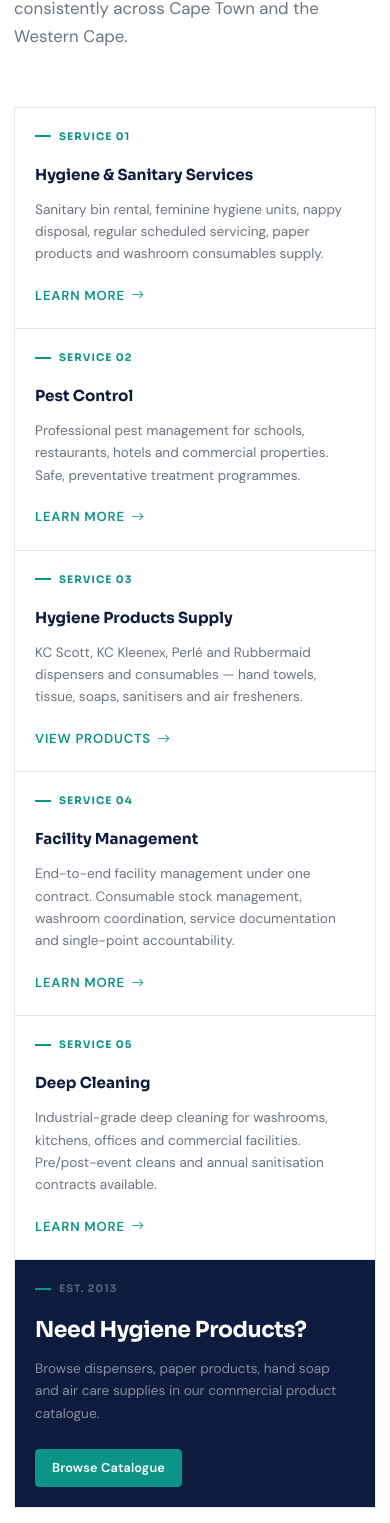
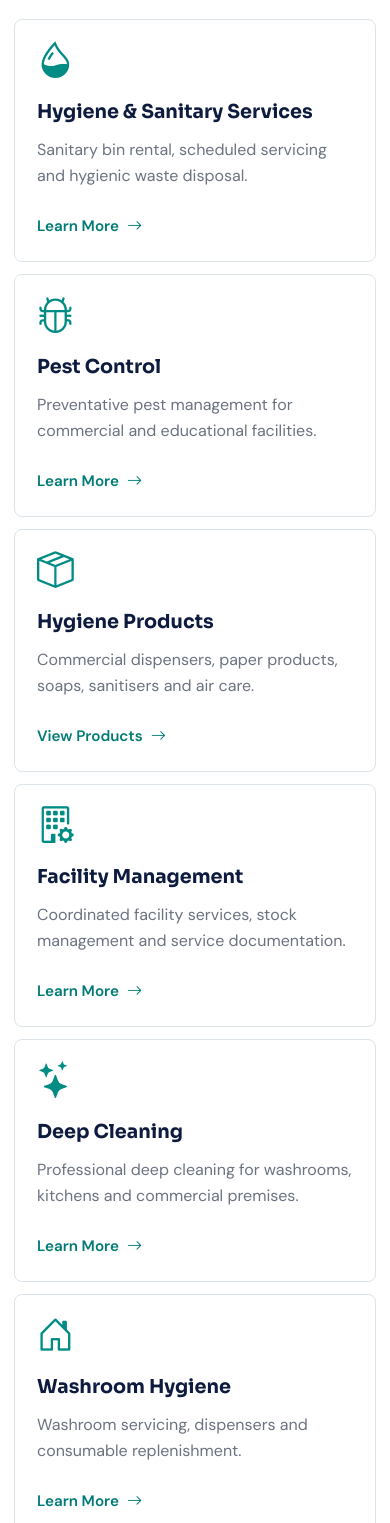
Before and after one commit to mapulecodes/excellentservices, a plain HTML site: page index.html in a window 390 px wide. Shown: the part 1199-2722 px from the top of the page. Drawn offline with nearby package versions, Linux system fonts and the light colour scheme.

Commit message:
Simplify homepage services into consistent responsive tiles

```diff
--- a/index.html
+++ b/index.html
@@ -65,7 +65,9 @@
   <link href="https://fonts.googleapis.com/css2?family=Sora:wght@400;600;700;800&family=DM+Sans:ital,opsz,wght@0,9..40,300;0,9..40,400;0,9..40,500;0,9..40,600;1,9..40,400&display=swap" rel="stylesheet">
   <link rel="stylesheet" href="https://cdn.jsdelivr.net/npm/bootstrap-icons@1.11.3/font/bootstrap-icons.min.css">
   <link rel="stylesheet" href="/assets/css/styles.css">
-</head>
+<style>
+.home-services .section-head{text-align:center;margin:0 auto 2.5rem}.home-services .section-lead{margin:1rem auto 0;max-width:680px}.home-service-grid{display:grid;grid-template-columns:repeat(3,minmax(0,1fr));gap:20px}.home-service-tile{display:flex;flex-direction:column;align-items:flex-start;padding:30px;background:#fff;border:1px solid #dce3e9;border-radius:8px;text-decoration:none;color:var(--navy);transition:background .2s,border-color .2s,transform .2s}.home-service-tile:hover,.home-service-tile:focus-visible{background:#f5faf9;border-color:#008b84;transform:translateY(-3px)}.home-service-icon{font-size:2.3rem;color:#008b84;line-height:1;margin-bottom:20px}.home-service-tile h3{font-size:1.2rem;line-height:1.35;margin:0 0 12px}.home-service-tile p{font-size:1rem;line-height:1.65;color:var(--text-muted);margin:0 0 24px}.home-service-link{display:flex;align-items:center;gap:8px;margin-top:auto;color:#007b75;font-weight:600;font-size:.95rem}@media(max-width:900px){.home-service-grid{grid-template-columns:repeat(2,minmax(0,1fr))}}@media(max-width:560px){.home-service-grid{grid-template-columns:1fr;gap:12px}.home-service-tile{padding:22px}.home-services .section-head{margin-bottom:1.5rem}}
+</style></head>
 <body>
   <div class="top-bar" id="topBar">
     <div class="container">
@@ -195,53 +197,17 @@
     </div>
 
 
-    <section class="py-2xl" aria-labelledby="services-heading">
-      <div class="container">
-        <div class="section-head reveal">
-          <span class="overline">What We Offer</span>
-          <h2 class="section-title-lg" id="services-heading">Services for Your Facility</h2>
-          <p class="section-lead">A complete range of professional hygiene and facility maintenance services, delivered consistently across Cape Town and the Western Cape.</p>
-        </div>
-        <div class="service-cards">
-          <a class="service-card reveal" href="/sanitary-bin-services-cape-town/" aria-label="Hygiene and Sanitary Services">
-            <div class="service-card-num">Service 01</div>
-            <h3>Hygiene &amp; Sanitary Services</h3>
-            <p>Sanitary bin rental, feminine hygiene units, nappy disposal, regular scheduled servicing, paper products and washroom consumables supply.</p>
-            <span class="service-card-link">Learn More <i class="bi bi-arrow-right"></i></span>
-          </a>
-          <a class="service-card reveal reveal-delay-1" href="/pest-control-cape-town/" aria-label="Pest Control Services">
-            <div class="service-card-num">Service 02</div>
-            <h3>Pest Control</h3>
-            <p>Professional pest management for schools, restaurants, hotels and commercial properties. Safe, preventative treatment programmes.</p>
-            <span class="service-card-link">Learn More <i class="bi bi-arrow-right"></i></span>
-          </a>
-          <a class="service-card reveal reveal-delay-2" href="/products/" aria-label="Hygiene Products Supply">
-            <div class="service-card-num">Service 03</div>
-            <h3>Hygiene Products Supply</h3>
-            <p>KC Scott, KC Kleenex, Perl&eacute; and Rubbermaid dispensers and consumables &mdash; hand towels, tissue, soaps, sanitisers and air fresheners.</p>
-            <span class="service-card-link">View Products <i class="bi bi-arrow-right"></i></span>
-          </a>
-          <a class="service-card reveal" href="/facility-management-cape-town/" aria-label="Facility Management Services">
-            <div class="service-card-num">Service 04</div>
-            <h3>Facility Management</h3>
-            <p>End-to-end facility management under one contract. Consumable stock management, washroom coordination, service documentation and single-point accountability.</p>
-            <span class="service-card-link">Learn More <i class="bi bi-arrow-right"></i></span>
-          </a>
-          <a class="service-card reveal reveal-delay-1" href="/deep-cleaning-services-cape-town/" aria-label="Deep Cleaning Services">
-            <div class="service-card-num">Service 05</div>
-            <h3>Deep Cleaning</h3>
-            <p>Industrial-grade deep cleaning for washrooms, kitchens, offices and commercial facilities. Pre/post-event cleans and annual sanitisation contracts available.</p>
-            <span class="service-card-link">Learn More <i class="bi bi-arrow-right"></i></span>
-          </a>
-          <div class="service-card reveal reveal-delay-2" style="background:var(--navy); cursor:default;">
-            <div class="service-card-num" style="color:rgba(255,255,255,0.3);">Est. 2013</div>
-            <h3 style="color:white; font-size:1.375rem; line-height:1.2; letter-spacing:-0.02em;">Need Hygiene Products?</h3>
-            <p style="color:rgba(255,255,255,0.5);">Browse dispensers, paper products, hand soap and air care supplies in our commercial product catalogue.</p>
-            <a href="/products/" class="btn btn-teal btn-sm" style="margin-top:0.5rem;">Browse Catalogue</a>
-          </div>
-        </div>
-      </div>
-    </section>
+    <section class="py-2xl home-services" aria-labelledby="services-heading">
+<div class="container">
+<div class="section-head"><h2 class="section-title-lg" id="services-heading">Our Products and Services</h2><p class="section-lead">Professional hygiene and facility solutions for businesses, schools and commercial properties.</p></div>
+<div class="home-service-grid">
+<a class="home-service-tile" href="/sanitary-bin-services-cape-town/"><i class="bi bi-droplet-half home-service-icon" aria-hidden="true"></i><h3>Hygiene &amp; Sanitary Services</h3><p>Sanitary bin rental, scheduled servicing and hygienic waste disposal.</p><span class="home-service-link">Learn More <i class="bi bi-arrow-right" aria-hidden="true"></i></span></a>
+<a class="home-service-tile" href="/pest-control-cape-town/"><i class="bi bi-bug home-service-icon" aria-hidden="true"></i><h3>Pest Control</h3><p>Preventative pest management for commercial and educational facilities.</p><span class="home-service-link">Learn More <i class="bi bi-arrow-right" aria-hidden="true"></i></span></a>
+<a class="home-service-tile" href="/products/"><i class="bi bi-box-seam home-service-icon" aria-hidden="true"></i><h3>Hygiene Products</h3><p>Commercial dispensers, paper products, soaps, sanitisers and air care.</p><span class="home-service-link">View Products <i class="bi bi-arrow-right" aria-hidden="true"></i></span></a>
+<a class="home-service-tile" href="/facility-management-cape-town/"><i class="bi bi-building-gear home-service-icon" aria-hidden="true"></i><h3>Facility Management</h3><p>Coordinated facility services, stock management and service documentation.</p><span class="home-service-link">Learn More <i class="bi bi-arrow-right" aria-hidden="true"></i></span></a>
+<a class="home-service-tile" href="/deep-cleaning-services-cape-town/"><i class="bi bi-stars home-service-icon" aria-hidden="true"></i><h3>Deep Cleaning</h3><p>Professional deep cleaning for washrooms, kitchens and commercial premises.</p><span class="home-service-link">Learn More <i class="bi bi-arrow-right" aria-hidden="true"></i></span></a>
+<a class="home-service-tile" href="/washroom-hygiene-services-cape-town/"><i class="bi bi-house-door home-service-icon" aria-hidden="true"></i><h3>Washroom Hygiene</h3><p>Washroom servicing, dispensers and consumable replenishment.</p><span class="home-service-link">Learn More <i class="bi bi-arrow-right" aria-hidden="true"></i></span></a>
+</div></div></section>
 
     <!-- INDUSTRIES SERVED -->
     <section class="industries-section py-2xl" aria-labelledby="industries-heading">
```
